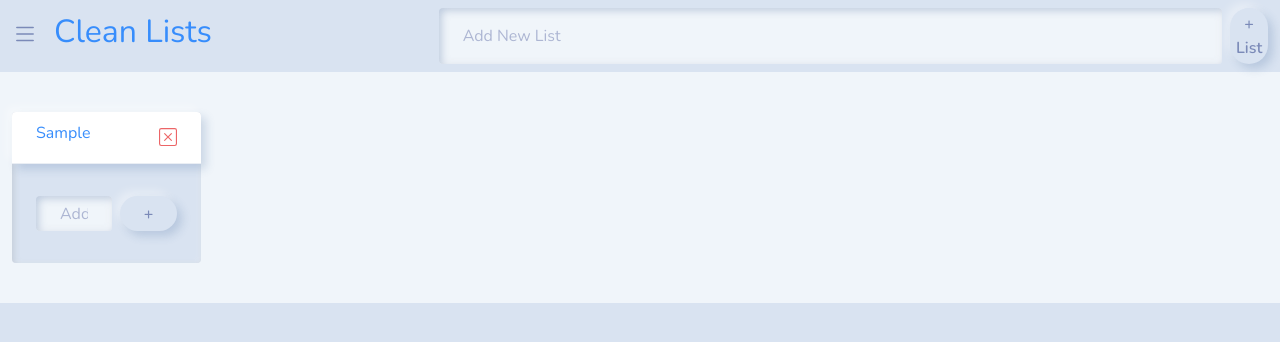
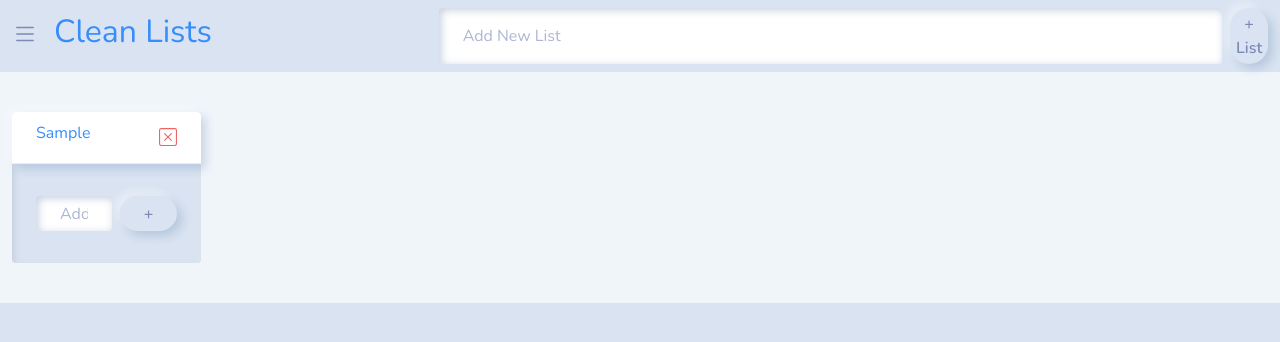
Before and after one commit to ScottFennie/CleanLists, a website with bundled scripts: page index.html in a window 1280 px wide. Both pictures are taken after typing "Sample" into the empty fields and a click on the button "+ List". Built offline with nearby package versions, Linux system fonts and the light colour scheme.

Commit message:
white input fields

```diff
--- a/app/Models/MainCardItem.js
+++ b/app/Models/MainCardItem.js
@@ -28,7 +28,7 @@ export class MainCardItem {
                 ${this.ToDo}
                 </div>
                 <form class=" d-flex justify-content-end" onsubmit="app.toDoItemsController.createToDoItem('${this.id}')">
-                        <input type="text" class=" f-height form-control me-2 my-2" id="title" placeholder="Add New Task" required>
+                        <input type="text" class=" f-height form-control me-2 my-2 bg-white" id="title" placeholder="Add New Task" required>
                         <button type="submit" class=" f-height btn btn-primary my-2 py-1">+</button>
                 </form>
             </div>
--- a/index.html
+++ b/index.html
@@ -25,7 +25,7 @@
                 </div>
                 <div class="col-8">
                     <form class="d-flex justify-content-end" onsubmit="app.mainCardItemsController.createAList()">
-                        <input type="text" class="form-control me-2 my-2" id="title" placeholder="Add New List" required>
+                        <input type="text" class="bg-white form-control me-2 my-2" id="title" placeholder="Add New List" required>
                         <button type="submit" class="btn btn-primary my-2 p-0">+ List</button>
                     </form>
                 </div>
```
